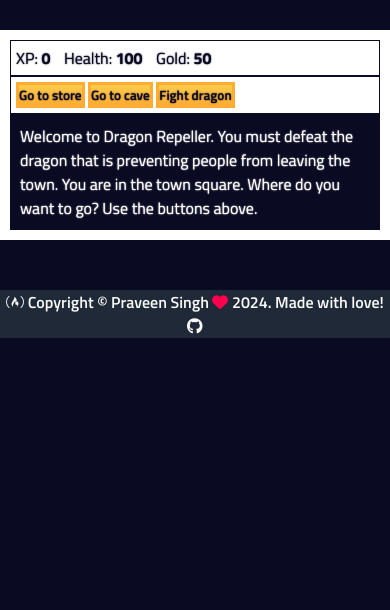
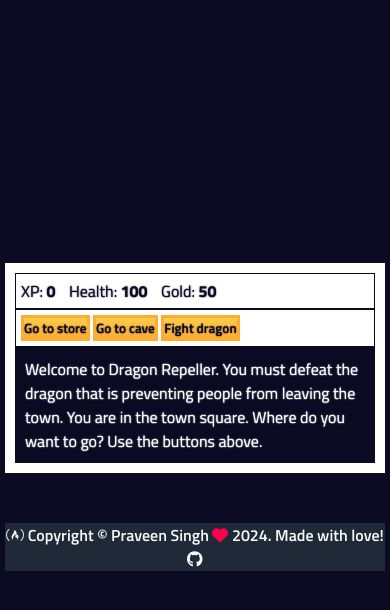
Before and after one commit to PraveenSinghKshatri/Role-Playing-Game, a plain HTML site: page index.html in a window 390 px wide. Drawn offline with Linux system fonts and the light colour scheme.

Commit message:
Responsive

```diff
--- a/styles.css
+++ b/styles.css
@@ -7,6 +7,12 @@
 }
 
 body {
+    height: 100vh;
+    padding: 5px;
+    display: flex;
+    justify-content: center;
+    align-items: center;
+    flex-direction: column;
     background-color: #0a0a23;
 }
 
```
